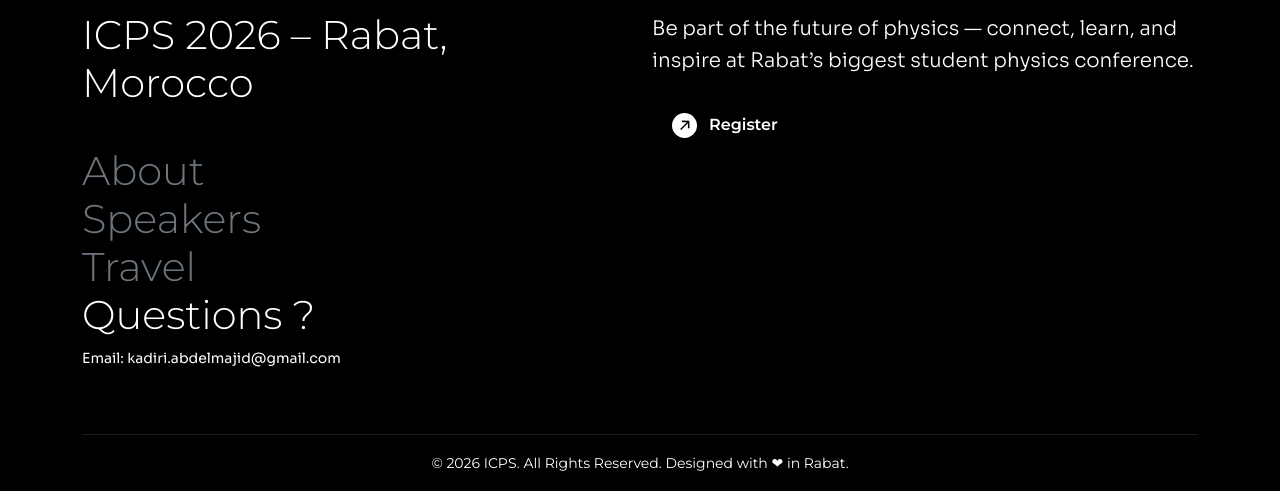
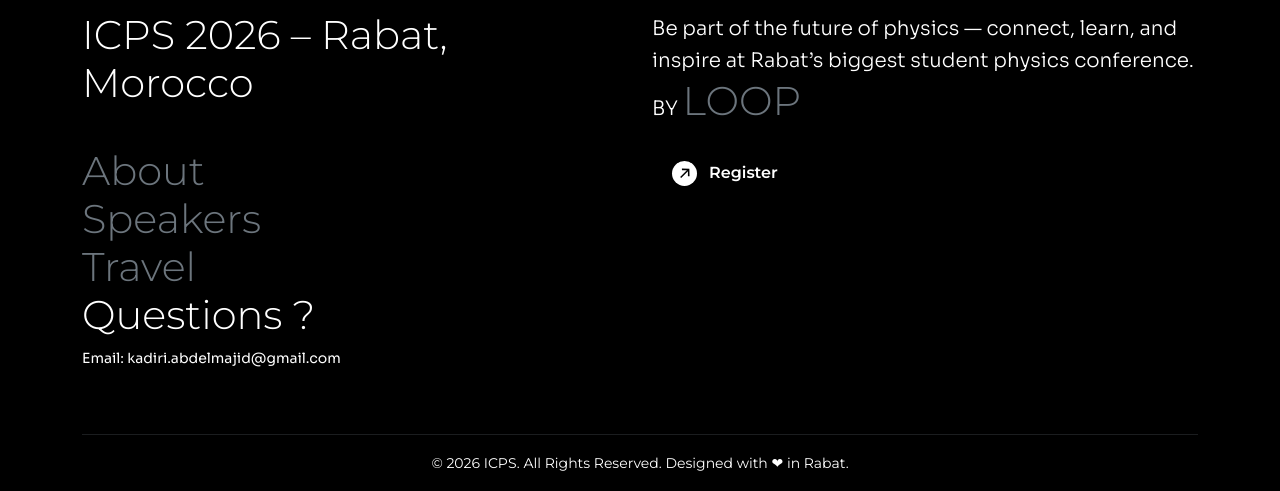
Before and after one commit to icps26/icps26.github.io, a plain HTML site: page index.html in a window 1280 px wide. Shown: the part 5426-5917 px from the top of the page. Drawn offline with nearby package versions, Linux system fonts and the light colour scheme; a web font is replaced by a local one.

Commit message:
Update index.html

```diff
--- a/index.html
+++ b/index.html
@@ -1163,7 +1163,7 @@ Arrive via Rabat-Salé Airport (RBA), just minutes from downtown, or Casablanca
       </div>
             <div class="col-lg-6 mb-4">
         <h2 class="display-5 fw-bold mb-3 text-white">Join ICPS 2026 Today!</h2>
-    <p class="lead mb-4 text-white">Be part of the future of physics — connect, learn, and inspire at Rabat’s biggest student physics conference.</p>
+    <p class="lead mb-4 text-white">Be part of the future of physics — connect, learn, and inspire at Rabat’s biggest student physics conference. BY <a href="https://ahdmarwan.github.io/" class="display-6 text-secondary ">LOOP</a></p>
     <button href="#" class="button" style="--clr: #000; --bg: #000; --txt: #fff;">
   <span class="button__icon-wrapper">
     <svg
```
